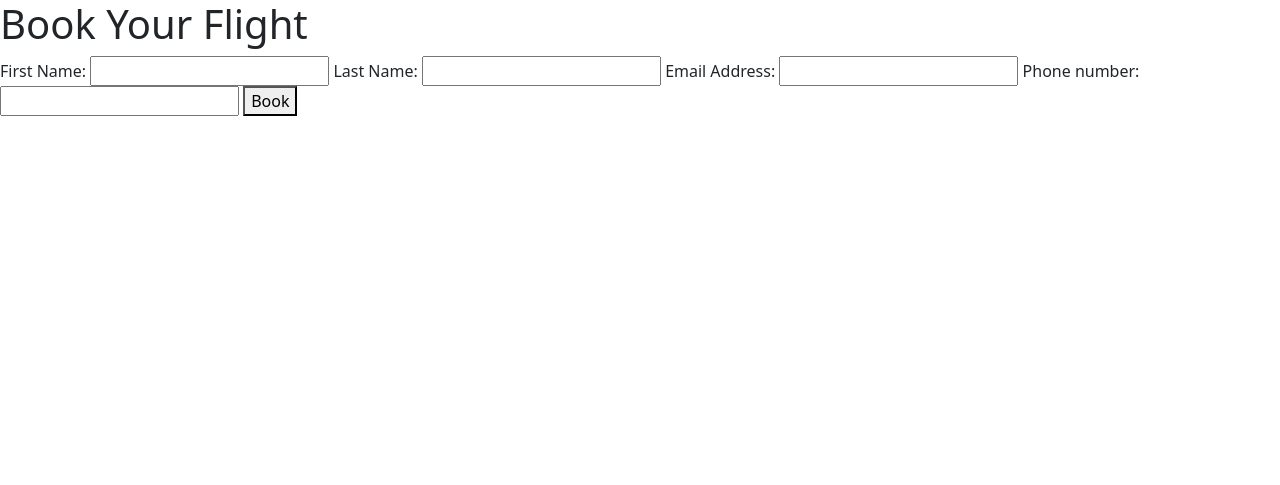
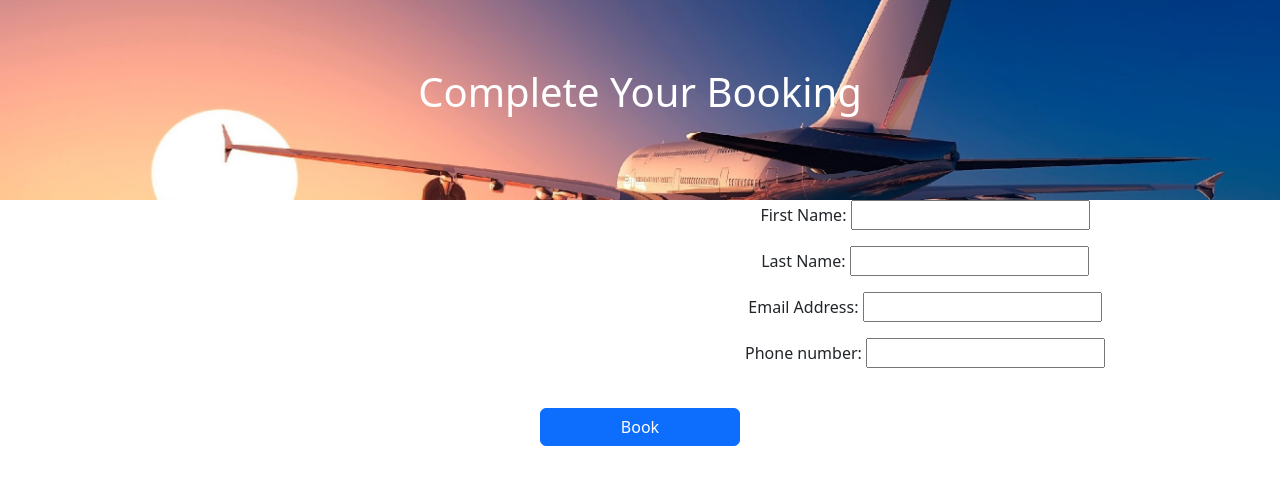
Before and after one commit to Lydia-Price776/Assignment_2_352, a Django app: template templates/bookings.html in a window 1280 px wide. Shown: the top 485 px of the page. Run offline with Django 4.2, Linux system fonts and the light colour scheme; the template is opened without the code that fills it: values that come from a table or form of the project are taken from there, others are empty; data comes from the database, SQL or seed files in the repository; both versions use the stored data as it was after the commit; some libraries are stand-ins or nearby versions.

Commit message:
Make Booking Styling complete

```diff
--- a/BookingSystem/static/make_booking.js
+++ b/BookingSystem/static/make_booking.js
@@ -1,6 +1,11 @@
-function display_flight(flight, route) {
+function display_flight(flight, route, airports) {
+    let heading_div = document.getElementById("heading");
+    heading_div.innerHTML += `From ${airports['departure']} to ${airports['arrival']}`;
+    document.getElementById('flight_details_header').innerHTML += `<h3>Flight Details:</h3>`
+
+    document.getElementById('passenger_details').innerHTML += `<h3>Your Details:</h3>`
+
     let flight_data = display_flight_data(flight, route, "flight_to_book")
-    let form = document.getElementById('booking_details');
     let booking_button = document.getElementById('book_button');
     console.log(flight['seats_available'])
     if (flight['seats_available'] > 0) {
@@ -8,24 +13,25 @@ function display_flight(flight, route) {
         booking_button.title = '';
     } else {
         booking_button.disabled = true;
-        booking_button.title = "No seats left on this flight";
-
     }
 
-    form.insertBefore(flight_data, form.firstChild);
+    document.getElementById("flight_details").appendChild(flight_data);
 }
 
 function display_flight_data(flight, route, id) {
     let flight_data = document.createElement('div');
     flight_data.id = id;
-    flight_data.innerHTML += `Date: ${flight['date']} <br>` +
-        `Flight Number: ${flight['route_id']} <br>` +
-        `Price: $${flight['price']} NZD<br>` +
-        `Departure Time: ${route['departure_time']} <br>` +
-        `Arrival Time: ${route['arrival_time']} <br>`;
+    flight_data.innerHTML += `<b>Date:</b> ${flight['date']} <br>` +
+        `<b>Flight Number</b>: ${flight['route_id']} <br>` +
+        `<b>Price:</b> $${flight['price']} NZD<br>` +
+        `<b>Departure Time:</b> ${route['departure_time']} <br>` +
+        `<b>Arrival Time:</b> ${route['arrival_time']} <br>`;
     if (route['stopover_location_id'] != null) {
         flight_data.innerHTML += `Stopover Location: ${route['stopover_location_id']} <br>` +
-            `Stopover Length: ${route['stopover_time']} <br>`;
+            `Stopover Length: ${route['stopover_time']} minutes<br>`;
+    } else {
+        flight_data.innerHTML += `<b>Stopover Location:</b> NA <br>` +
+            `<b>Stopover Length:</b> NA <br>`;
     }
     return flight_data;
 }
--- a/templates/bookings.html
+++ b/templates/bookings.html
@@ -4,23 +4,78 @@
     <meta charset="UTF-8">
     <title>Book a Flight</title>
     {% load static %}
-    <link href="https://cdn.jsdelivr.net/npm/bootstrap@5.0.2/dist/css/bootstrap.min.css" rel="stylesheet"
-          integrity="sha384-EVSTQN3/azprG1Anm3QDgpJLIm9Nao0Yz1ztcQTwFspd3yD65VohhpuuCOmLASjC" crossorigin="anonymous">
+    <title>{% block book %}{% endblock %}</title>
+    {% load bootstrap5 %}
+    {% bootstrap_css %}
+    {% bootstrap_javascript %}
+
 </head>
 <script src="{% static 'make_booking.js' %}"></script>
 <body>
-<h1>Book Your Flight</h1>
-<form id="booking_details" method="POST" action="{% url 'view' %}">
-    {% csrf_token %}
-    {{ form.as_table }}
-    <button id="book_button" type="submit" value="Submit">Book</button>
-</form>
+<div class="p-5 text-center bg-image"
+     style="background-image: url({% static 'airplane-flight.jpeg' %});
+             background-size: cover;
+             background-position: center;
+             height: 200px;">
+
+    <div class="d-flex justify-content-center align-items-center h-100">
+        <div class="text-white">
+            <h1 class="mb-3">Complete Your Booking</h1>
+            <h4 id="heading" class="mb-3"></h4>
+
+        </div>
+    </div>
+
+</div>
+
+<div class="container text-center">
+    <form id="booking_details" method="POST" action="{% url 'view' %}">
+        {% csrf_token %}
+        <div class="row">
+            <div class="col">
+                <div id="flight_details_header"></div>
+
+                <div id="flight_details"></div>
+            </div>
+            <div class="col">
+                <div id="passenger_details"></div>
+                <div class="mb-3">
+
+                    {{ form.first_name.label_tag }}
+                    {{ form.first_name }}
+                </div>
+                <div class="mb-3">
+
+                    {{ form.last_name.label_tag }}
+                    {{ form.last_name }}
+                </div>
+                <div class="mb-3">
+
+                    {{ form.email.label_tag }}
+                    {{ form.email }}
+                </div>
+                <div class="mb-3">
+
+                    {{ form.phone_number.label_tag }}
+                    {{ form.phone_number }}
+                </div>
+            </div>
+        </div>
+        <br>
+        <button id="book_button" type="submit" style="width: 200px" class="btn btn-primary" value="Submit">
+            Book
+        </button>
+
+    </form>
+</div>
+{% block content %}
+{% endblock %}
 </body>
 <script>
     flight = {{ flight_data|safe }};
     route = {{ route_data|safe }};
-    console.log(flight)
-    display_flight(flight[0], route[0]);
+    airports = {{ airports|safe }};
+    display_flight(flight[0], route[0], airports);
 
 </script>
 </html>
--- a/templates/homepage.html
+++ b/templates/homepage.html
@@ -65,7 +65,6 @@
                 {% csrf_token %}
                 {{ form_booking.as_table }}
 
-
                 <button type="submit" class="btn btn-primary">Search</button>
             </form>
         </div>
```
Also changed, not shown: BookingSystem/views.py (+6 -2 lines), flights.db.
